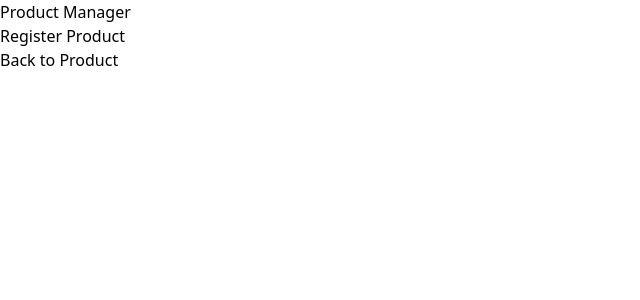
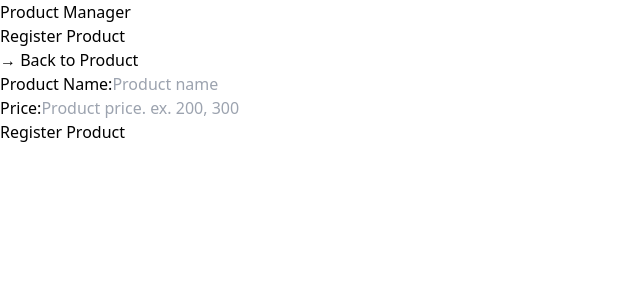
Before and after one commit to laylarodas/admin-products-client, a React (Vite) app: page /products/new in a window 1280 px wide. Shown: the top 300 px of the page, without its empty margins (0-640 px from the left). Built offline with nearby package versions, Linux system fonts and the light colour scheme.

Commit message:
form/newProduct -- creating action

```diff
--- a/src/router.tsx
+++ b/src/router.tsx
@@ -1,7 +1,7 @@
 import { createBrowserRouter } from 'react-router-dom'
 import { Layout } from './layouts/Layout'
 import { Products } from './views/Products'
-import { NewProduct } from './views/NewProduct'
+import  {NewProduct,  action as newProductAction}  from './views/NewProduct'
 
 
 export const router = createBrowserRouter([
@@ -15,7 +15,8 @@ export const router = createBrowserRouter([
             },
             {
                 path: 'products/new',
-                element: <NewProduct />
+                element: <NewProduct />,
+                action: newProductAction
             }
         ]
 
--- a/src/views/NewProduct.tsx
+++ b/src/views/NewProduct.tsx
@@ -1,13 +1,63 @@
-import { Link } from 'react-router-dom'
+import { Link, Form } from 'react-router-dom'
+
+
+export async function action(){
+  console.log('from action')
+
+  return {}
+}
 
 
 export const NewProduct = () => {
   return (
     <>
-      <div className='flex justify-between '>
-        <h2 className=' text-4xl font-semibold text-slate-500'>Register Product</h2>
-        <Link to="/" className=' rounded-md bg-indigo-600 p-3 text-sm font-bold text-white shadow-sm hover:bg-indigo-500'>Back to Product</Link>
+
+      <div className='flex justify-between items-center'>
+        <h2 className=' text-4xl font-semibold text-slate-500 '>Register Product</h2>
+        <Link to="/" className='my-10 rounded-md text-sm font-bold text-indigo-600  hover:text-indigo-500'>&#8594; Back to Product</Link>
+
+
       </div>
+
+      <Form
+        className="mt-10"
+        method='POST'
+      >
+
+        <div className="mb-4">
+          <label
+            className="text-gray-800"
+            htmlFor="name"
+          >Product Name:</label>
+          <input
+            id="name"
+            type="text"
+            className="mt-2 block w-full p-3 bg-gray-50"
+            placeholder="Product name"
+            name="name"
+          />
+        </div>
+        <div className="mb-4">
+          <label
+            className="text-gray-800"
+            htmlFor="price"
+          >Price:</label>
+          <input
+            id="price"
+            type="number"
+            className="mt-2 block w-full p-3 bg-gray-50"
+            placeholder="Product price. ex. 200, 300"
+            name="price"
+          />
+        </div>
+        <input
+          type="submit"
+          className="mt-5  bg-indigo-600 py-2 px-8 text-white font-bold text-lg cursor-pointer rounded hover:bg-indigo-500"
+          value="Register Product"
+        />
+      </Form>
     </>
+
+
   )
 }
```
